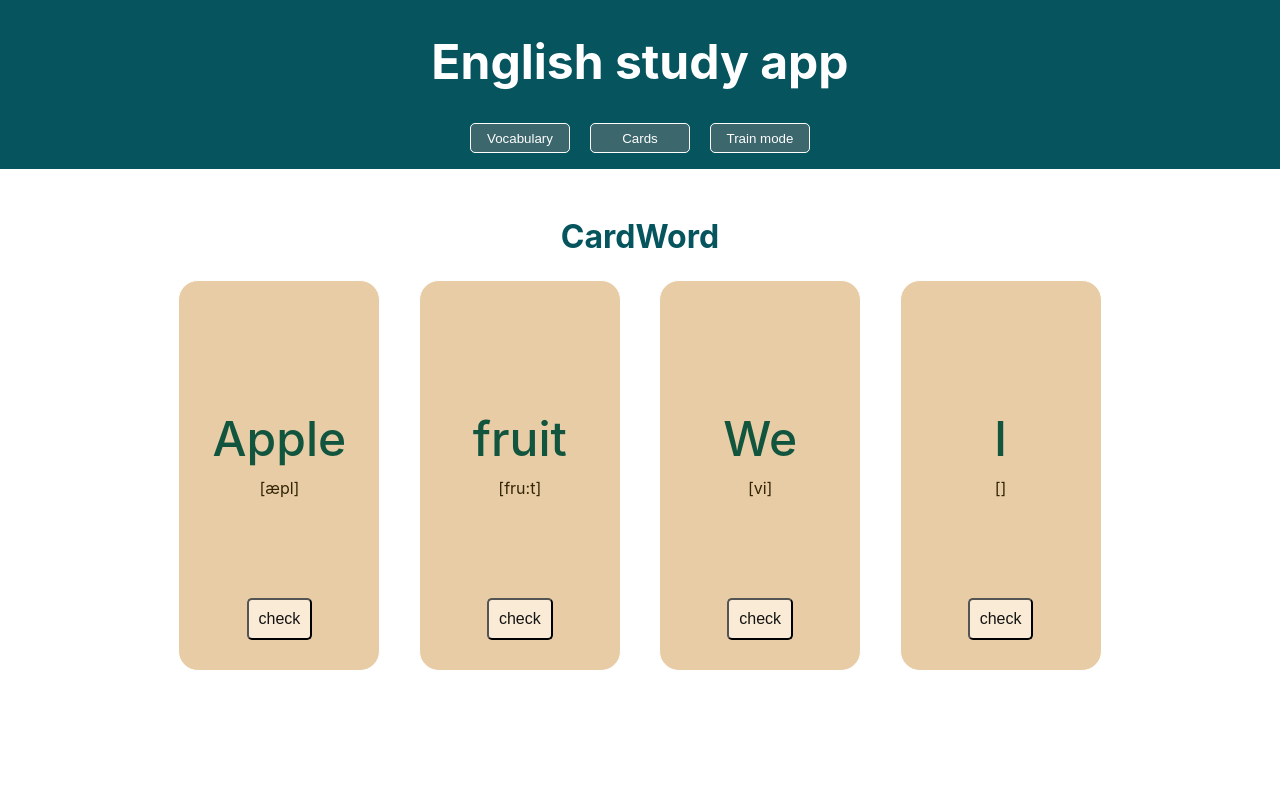
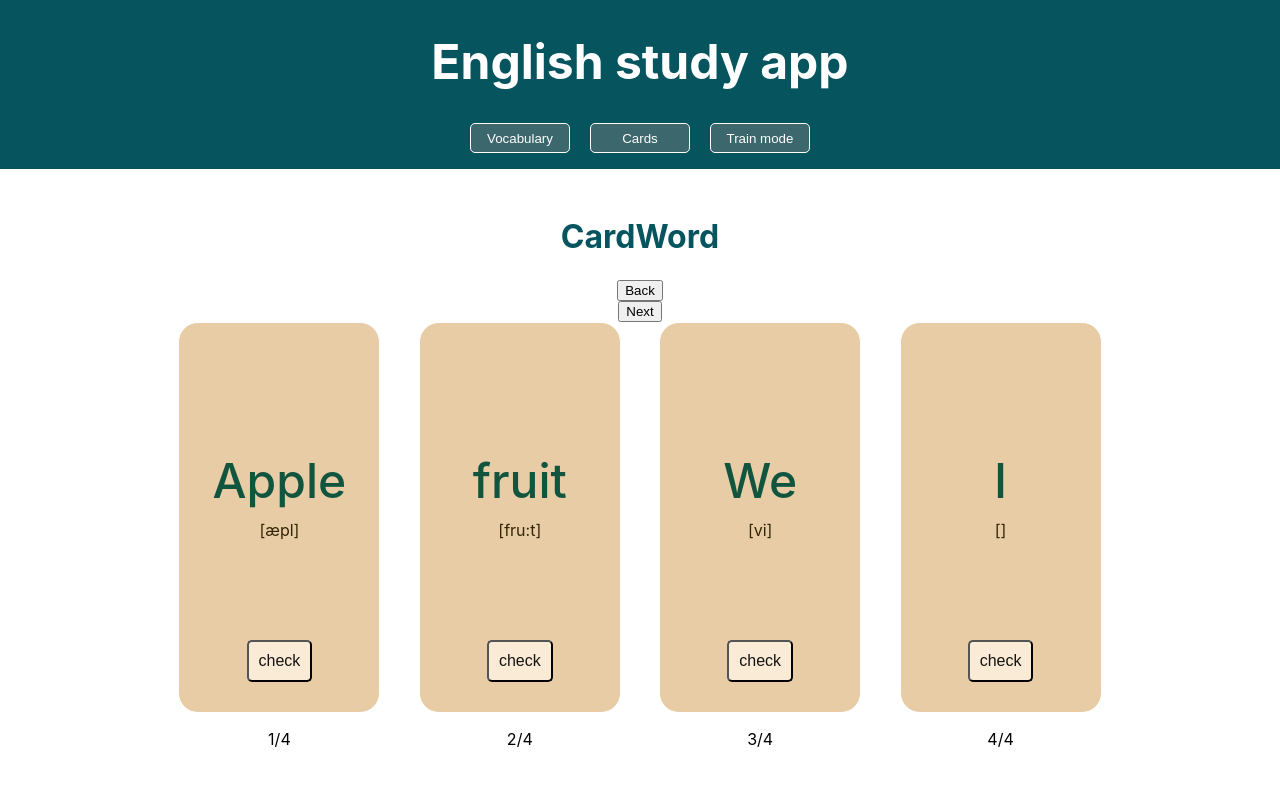
Before and after one commit to Svetk0/english-study-app, a React (Create React App) app: page / in a window 1280 px wide. Both pictures are taken after a click on the button "Cards". Shown: the top 786 px of the page. Built offline with nearby package versions, Linux system fonts and the light colour scheme.

Commit message:
add navigation buttons

```diff
--- a/src/components/vocabulary/Vocabulary.jsx
+++ b/src/components/vocabulary/Vocabulary.jsx
@@ -31,7 +31,11 @@ function Vocabulary({ rowData }) {
   return isSelected ? (
     <tr className={styles.cardContainer}>
       <td>
-        <input type="text" onChange={getValue} value={value.word} name="word" />
+              <input
+                  type="text"
+                  onChange={getValue}
+                  value={value.word}
+                  name="word" />
       </td>
       <td>
         <input
--- a/src/containers/CardPage/CardPage.jsx
+++ b/src/containers/CardPage/CardPage.jsx
@@ -1,28 +1,55 @@
 //card word
+import { useState } from "react";
 import Card from "../../components/card/CardWord";
 import styles from "./CardPage.module.css";
 
+const CardPage = ({ data }) => {
+  console.log("data ", data);
+  const [index, setIndex] = useState(0);
+    const [btnBackActive, setBackBtnActive] = useState(true);
+    const [btnNextActive, setNextBtnActive] = useState(true);
 
-const CardPage = ({ data}) => {
-    console.log('data ', data);
+  const moveNext = () => {
+      if (index > data.length-1) {
+        setNextBtnActive(false);
+        setIndex(data.length);
+      }
+      setIndex(index + 1);
+      console.log('BTN index:',index);
+  };
+
+    const showCurrentCard = (index) => {
+
+
+    }
 
   return (
     <>
-
       <h2 className="title">CardWord</h2>
+      <button    disabled={ !btnBackActive}>Back</button>
+          <button
+              disabled={ !btnNextActive}
+              onClick={moveNext}
+          >
+              Next
+          </button>
       <div className={styles.cardlist_container}>
-
-                {data.map((item) => (
+        {data.map((item, index) => {
+          return (
+            <div>
               <Card
-             key={ item.word}
+                key={item.word}
                 transcription={item.transcription}
                 translation={item.translation}
                 word={item.word}
               />
-
-     ))}
+              <p>
+                {index + 1}/{data.length}
+              </p>
             </div>
-
+          );
+        })}
+      </div>
     </>
   );
 };
```
Lines whose indentation alone changed are shown as unchanged.
